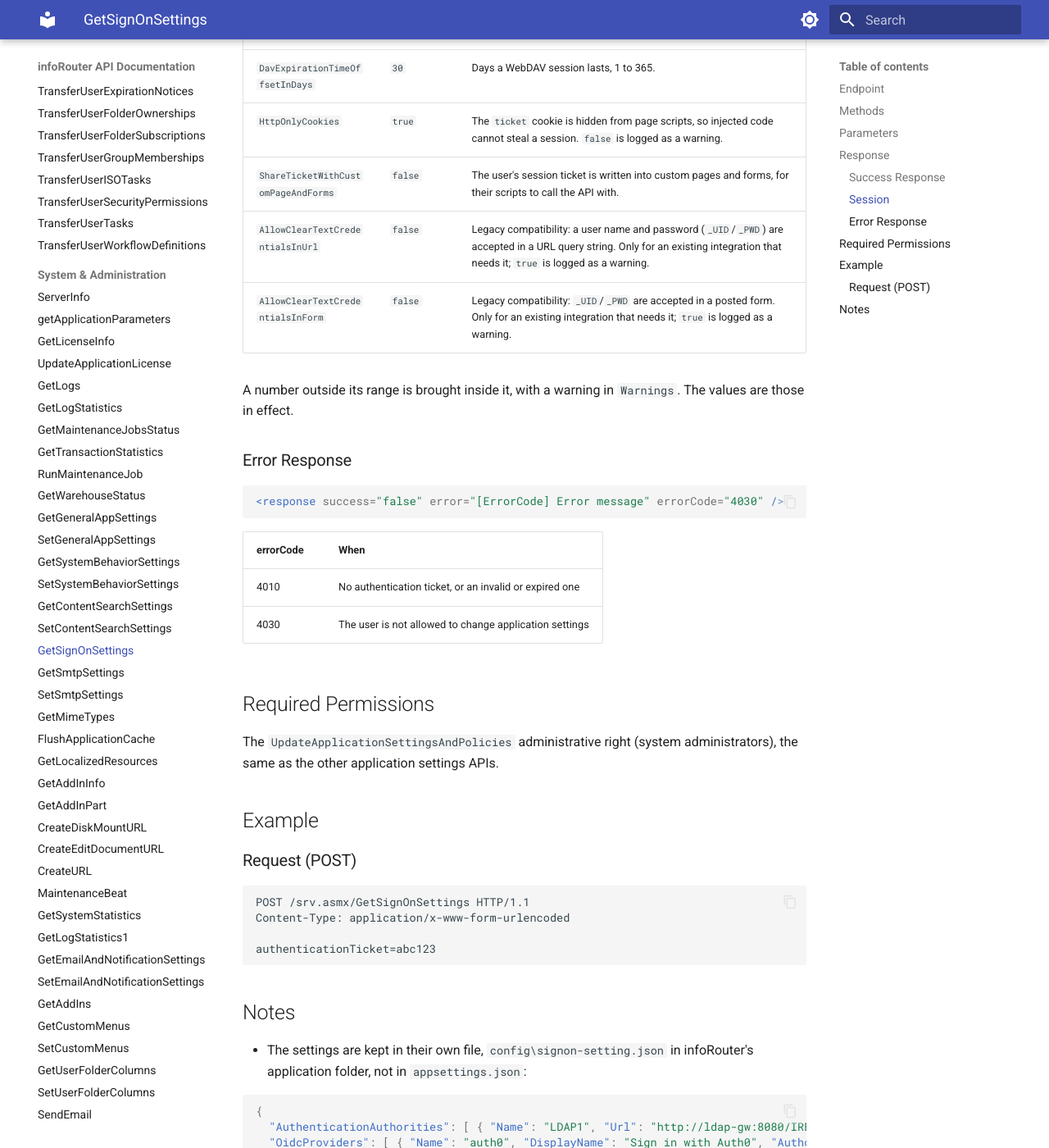
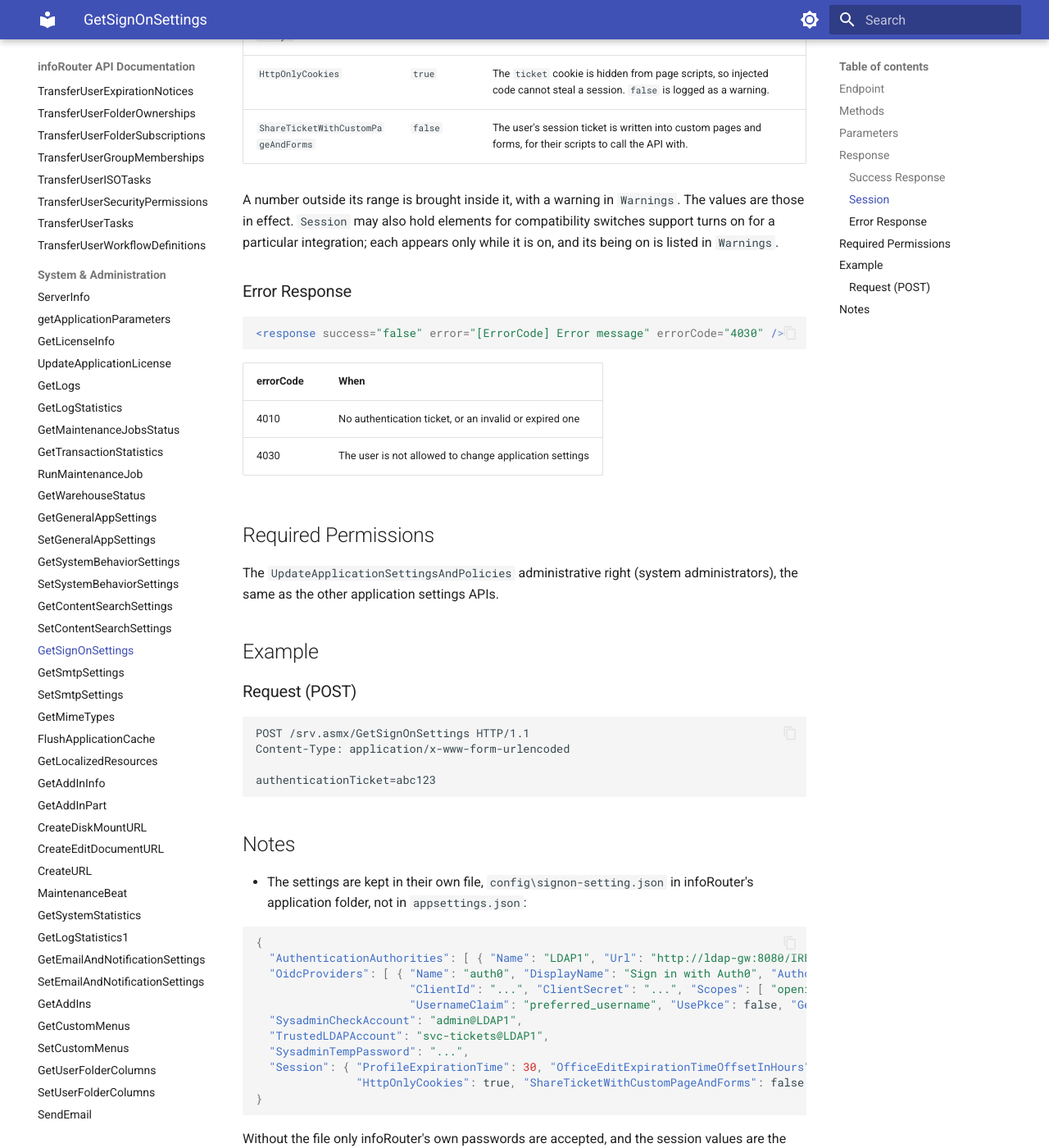
Before and after one commit to inforouter/apidocs, an MkDocs documentation site: the page built from docs/GetSignOnSettings.md, in a window 1280 px wide and 1400 px high, scrolled down 2397 px. Shown: the whole window at 82% size. Built offline with MkDocs 1.6.1 and Material for MkDocs 9.7.7, drawn with Linux system fonts in a browser that asks for light colours; some of the changed text lies outside the part shown.

Commit message:
GetSignOnSettings: the clear-text credential flags are no longer documented
They are hidden legacy compatibility flags; the Session note says a compatibility switch support
turns on appears only while it is on, and is listed in Warnings.

Co-Authored-By: Claude Opus 5.5 <noreply@anthropic.com>

````diff
--- a/docs/GetSignOnSettings.md
+++ b/docs/GetSignOnSettings.md
@@ -44,8 +44,6 @@ Returns the sign-on settings in effect: the external authentication authorities,
       <DavExpirationTimeOffsetInDays>30</DavExpirationTimeOffsetInDays>
       <HttpOnlyCookies>true</HttpOnlyCookies>
       <ShareTicketWithCustomPageAndForms>false</ShareTicketWithCustomPageAndForms>
-      <AllowClearTextCredentialsInUrl>false</AllowClearTextCredentialsInUrl>
-      <AllowClearTextCredentialsInForm>false</AllowClearTextCredentialsInForm>
     </Session>
     <Warnings />
   </SignOnSettings>
@@ -72,10 +70,8 @@ Returns the sign-on settings in effect: the external authentication authorities,
 | `DavExpirationTimeOffsetInDays` | `30` | Days a WebDAV session lasts, 1 to 365. |
 | `HttpOnlyCookies` | `true` | The `ticket` cookie is hidden from page scripts, so injected code cannot steal a session. `false` is logged as a warning. |
 | `ShareTicketWithCustomPageAndForms` | `false` | The user's session ticket is written into custom pages and forms, for their scripts to call the API with. |
-| `AllowClearTextCredentialsInUrl` | `false` | Legacy compatibility: a user name and password (`_UID`/`_PWD`) are accepted in a URL query string. Only for an existing integration that needs it; `true` is logged as a warning. |
-| `AllowClearTextCredentialsInForm` | `false` | Legacy compatibility: `_UID`/`_PWD` are accepted in a posted form. Only for an existing integration that needs it; `true` is logged as a warning. |
 
-A number outside its range is brought inside it, with a warning in `Warnings`. The values are those in effect.
+A number outside its range is brought inside it, with a warning in `Warnings`. The values are those in effect. `Session` may also hold elements for compatibility switches support turns on for a particular integration; each appears only while it is on, and its being on is listed in `Warnings`.
 
 ### Error Response
 ```xml
@@ -115,8 +111,7 @@ authenticationTicket=abc123
     "TrustedLDAPAccount": "svc-tickets@LDAP1",
     "SysadminTempPassword": "...",
     "Session": { "ProfileExpirationTime": 30, "OfficeEditExpirationTimeOffsetInHours": 48, "DavExpirationTimeOffsetInDays": 30,
-                 "HttpOnlyCookies": true, "ShareTicketWithCustomPageAndForms": false,
-                 "AllowClearTextCredentialsInUrl": false, "AllowClearTextCredentialsInForm": false }
+                 "HttpOnlyCookies": true, "ShareTicketWithCustomPageAndForms": false }
   }
   ```
 
````
